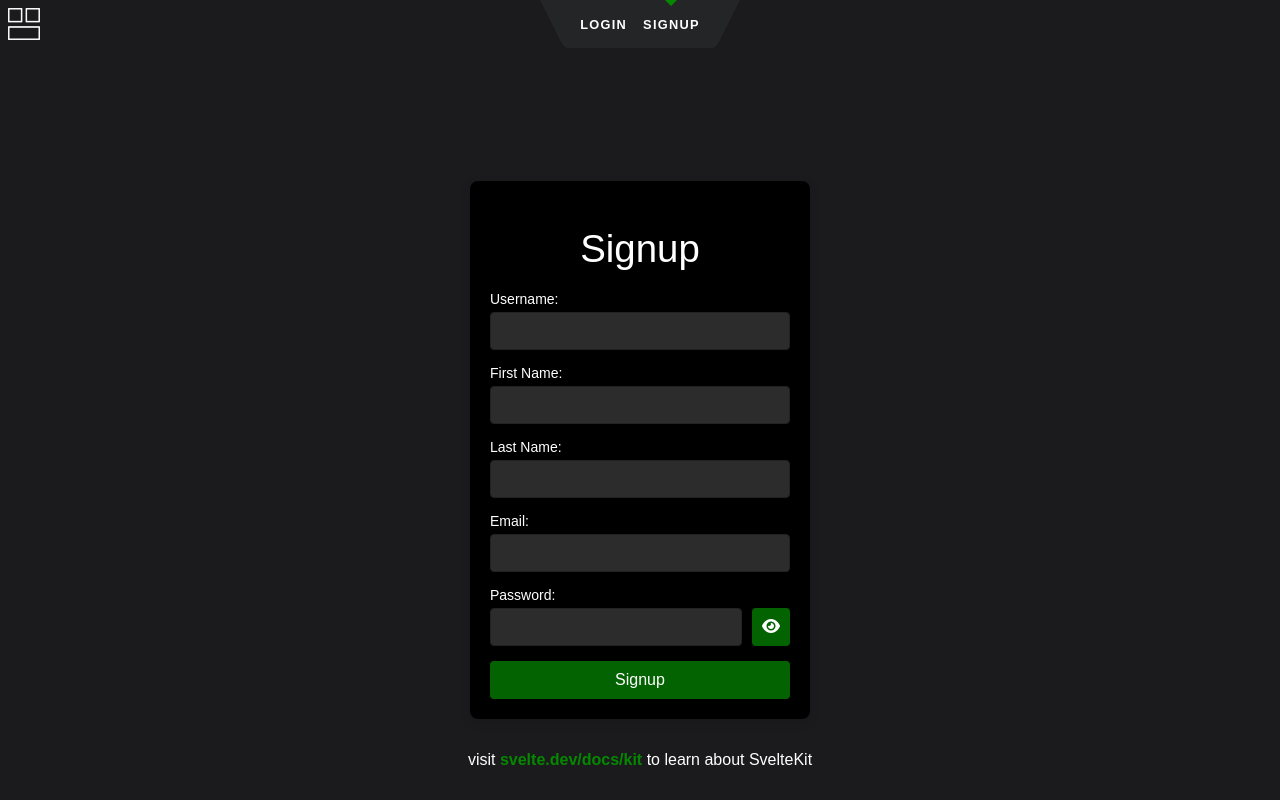
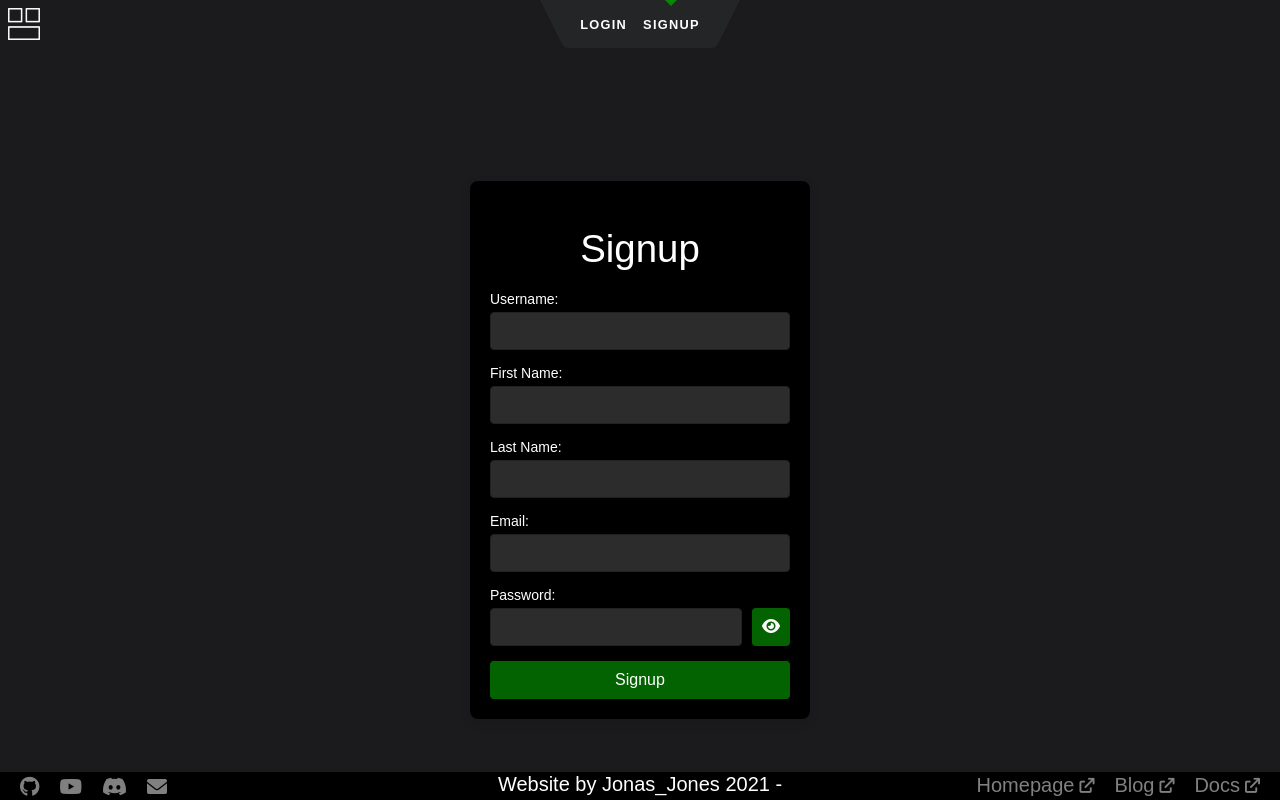
Before and after one commit to JonasunderscoreJones/dash.jonasjones.dev, a SvelteKit app: page /signup in a window 1280 px wide. Built offline with nearby package versions, Linux system fonts and the light colour scheme.

Commit message:
added proper footer

```diff
--- a/src/routes/+layout.svelte
+++ b/src/routes/+layout.svelte
@@ -1,5 +1,6 @@
 <script>
 	import Header from './Header.svelte';
+	import Footer from './Footer.svelte';
 	import '../app.css';
 
 	let { children } = $props();
@@ -12,11 +13,7 @@
 		{@render children()}
 	</main>
 
-	<footer>
-		<p>
-			visit <a href="https://svelte.dev/docs/kit">svelte.dev/docs/kit</a> to learn about SvelteKit
-		</p>
-	</footer>
+	<Footer />
 </div>
 
 <style>
--- /dev/null
+++ b/src/routes/Footer.svelte
@@ -0,0 +1,91 @@
+<head>
+    <!-- Include Font Awesome CDN -->
+    <link href="https://cdnjs.cloudflare.com/ajax/libs/font-awesome/6.0.0-beta3/css/all.min.css" rel="stylesheet">
+</head>
+
+<div class="footer">
+    <div class="footer-left">
+        <a href="https://github.com/JonasunderscoreJones" target="_blank"><i class="fab fa-github" /></a>
+        <a href="https://www.youtube.com/channel/UCVIxvKBIMSMgurYS8pK7fSg" target="_blank"><i class="fab fa-youtube" /></a>
+        <a href="https://discord.gg/V2EsuUVmWh" target="_blank"><i class="fab fa-discord" /></a>
+        <a href="mailto:me@jonasjones.dev" target="_blank"><i class="fas fa-envelope" /></a>
+    </div>
+
+    <p>Website by Jonas_Jones 2021 - <script>document.write(new Date().getFullYear());</script></p>
+
+    <div class="footer-right">
+        <a href="https://jonasjones.dev" class="footer-link" target="_blank">
+            Homepage
+            <i class="fas fa-external-link"></i>
+        </a>
+        <a href="https://blog.jonasjones.dev" class="footer-link" target="_blank">
+            Blog
+            <i class="fas fa-external-link"></i>
+        </a>
+        <a href="https://docs.jonasjones.dev" class="footer-link" target="_blank">
+            Docs
+            <i class="fas fa-external-link"></i>
+        </a>
+    </div>
+</div>
+
+<style>
+    .footer {
+        height: 1rem;
+        background-color: black;
+        color: white;
+        display: flex;
+        justify-content: center;
+        align-items: center;
+        position: fixed;
+        bottom: 0px;
+        left: 0px;
+        right: 0px;
+        padding-top: 0.25rem;
+        padding-bottom: 0.5rem;
+        font-size: 20px;
+    }
+
+    .footer-left, .footer-right {
+        display: flex;
+        align-items: center;
+    }
+
+    .footer-left a, .footer-right a {
+        margin: 3px 10px;
+        display: flex;
+        align-items: center;
+        color: gray;
+        text-decoration: none;
+    }
+
+    .footer-left a:hover, .footer-right a:hover {
+        color: lightgray;
+    }
+
+    .footer-right {
+        position: fixed;
+        right: 10px; /* Keep the right section fixed */
+        bottom: 0;
+    }
+
+    .footer-left {
+        position: fixed;
+        left: 10px; /* Keep the left section fixed */
+        bottom: 0;
+    }
+
+    .footer-link i {
+        margin-left: 5px;
+        font-size: 15px;
+    }
+
+    @media (max-width: 1200px) {
+        .footer-left, .footer-right {
+            display: none;
+        }
+        .footer-left a, .footer-right a {
+            display: none;
+        }
+    }
+</style>
```
